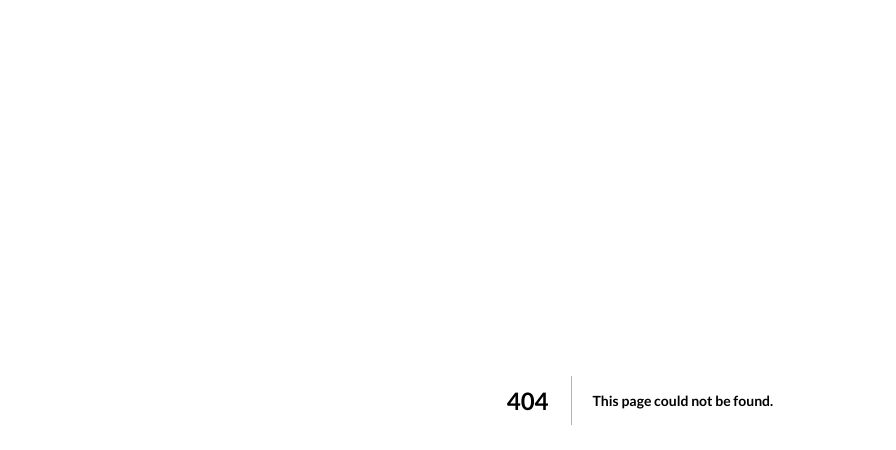
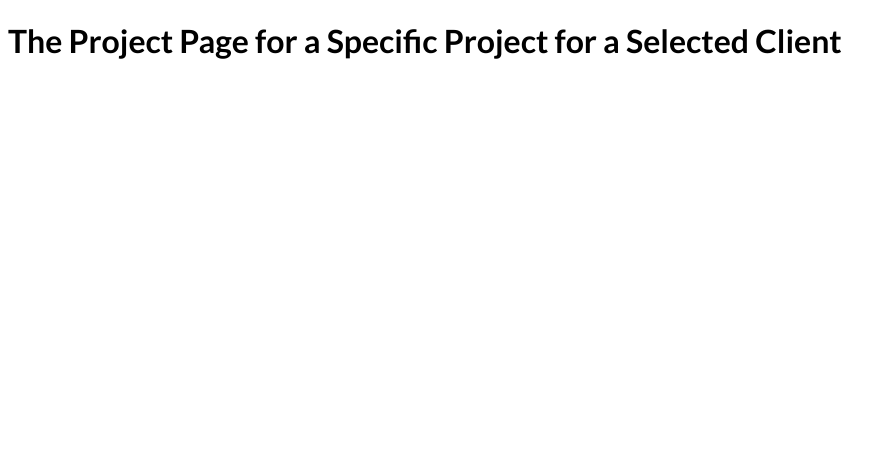
Before and after one commit to yseij/NextJs, a Next.js app: page /clients/1/1 in a window 1280 px wide. Before the commit this address had no page. Shown: the top 450 px of the page, without its empty margins (0-896 px from the left). Built offline with nearby package versions, Linux system fonts and the light colour scheme.

Commit message:
bouwen van nested dynamische paden en routes

```diff
--- /dev/null
+++ b/pages/clients/[id]/[clientprojectid].js
@@ -0,0 +1,16 @@
+import { useRouter } from "next/router";
+
+function SelectedClientProjectPage() {
+  const router = useRouter();
+
+  console.log(router.pathname);
+  console.log(router.query);
+
+  return (
+    <div>
+      <h1>The Project Page for a Specific Project for a Selected Client</h1>
+    </div>
+  );
+}
+
+export default SelectedClientProjectPage;
--- a/pages/portfolio/[projectid].js
+++ b/pages/portfolio/[projectid].js
@@ -5,6 +5,8 @@ function ProtfolioProjectPage() {
 
   console.log(router.pathname)
   console.log(router.query)
+
+
 
   return (
     <div>
```
Also changed, not shown: pages/clients/[id]/index.js (added, +15 -0 lines), pages/clients/index.js (added, +9 -0 lines).
